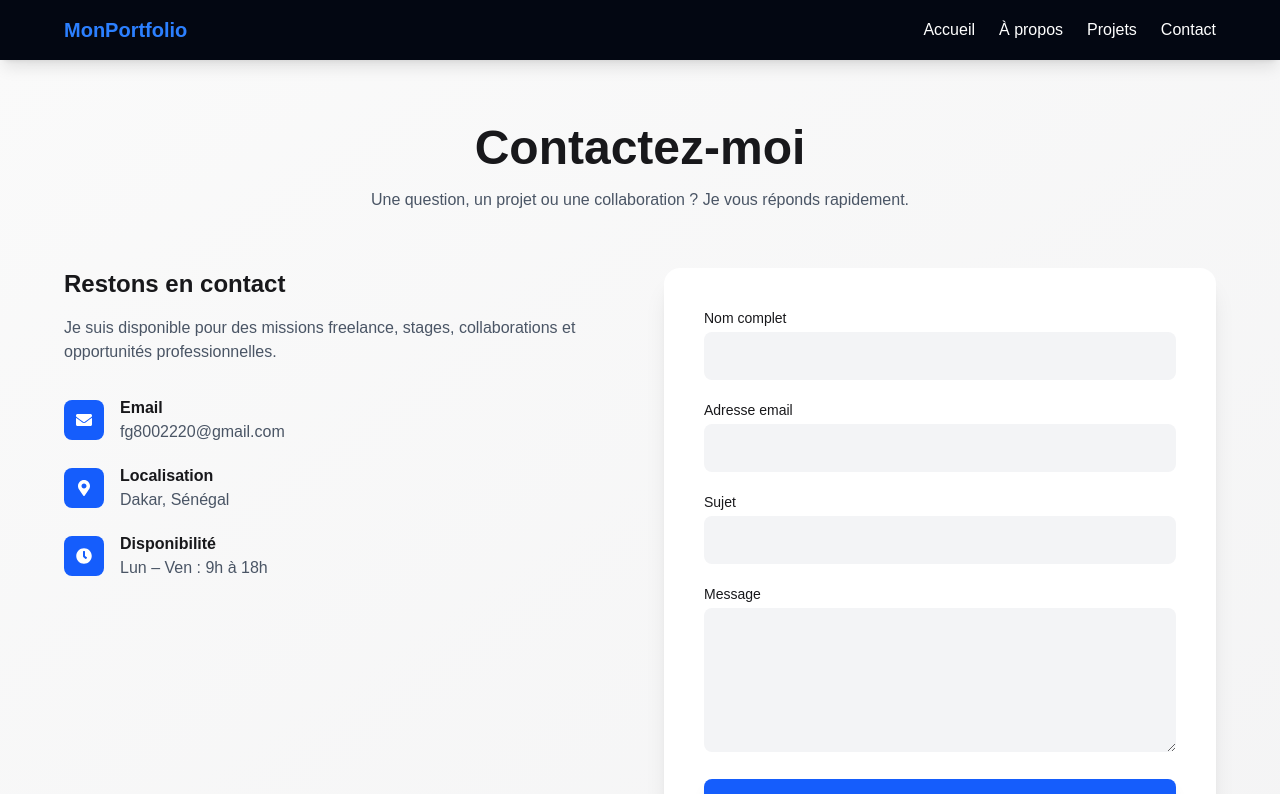
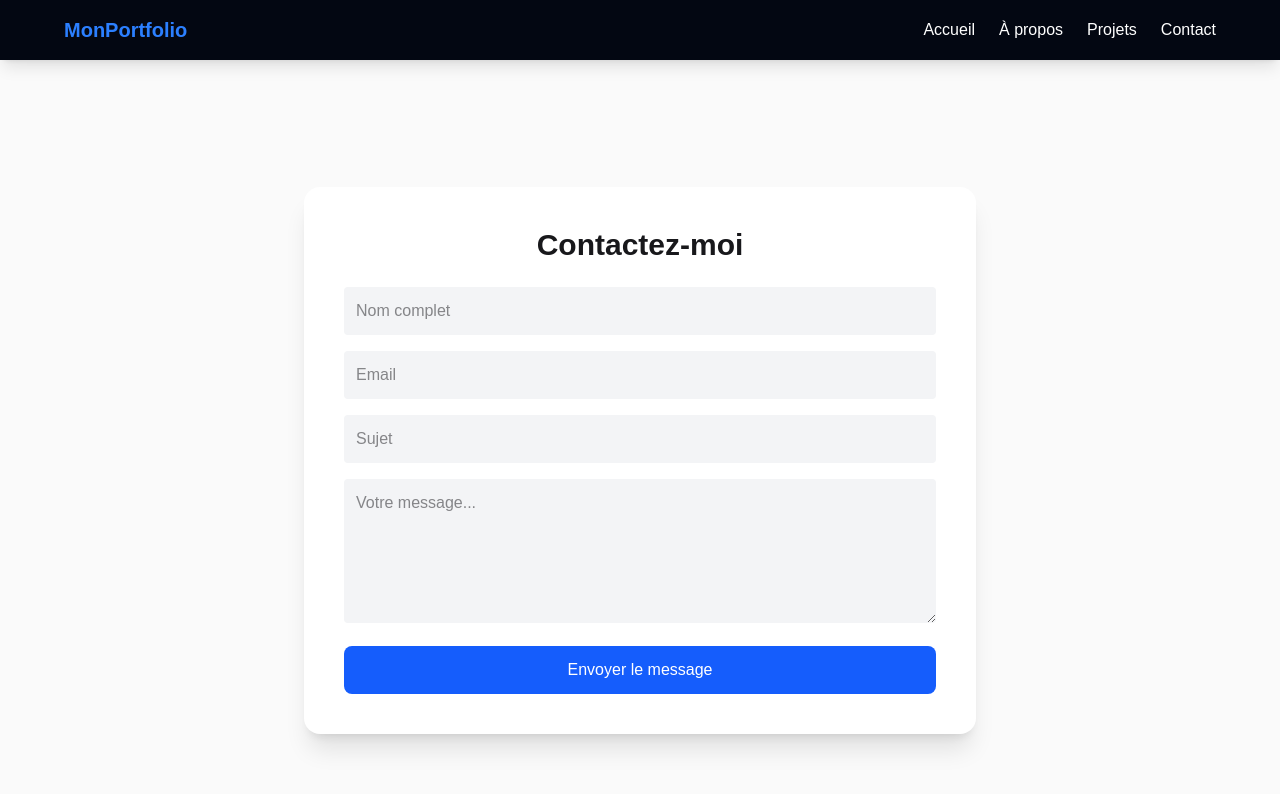
Before and after one commit to Fa150212/portfolio, a Next.js app in the folder frontend/: page /contact in a window 1280 px wide. Shown: the top 794 px of the page. Built offline with nearby package versions, Linux system fonts and the light colour scheme.

Commit message:
contact-send mail test

```diff
--- a/frontend/app/contact/page.tsx
+++ b/frontend/app/contact/page.tsx
@@ -1,9 +1,7 @@
-
 "use client";
 
 import { useState } from "react";
 import { API_URL } from "../services/api";
-import { FaEnvelope, FaMapMarkerAlt, FaClock } from "react-icons/fa";
 
 export default function ContactPage() {
   const [form, setForm] = useState({
@@ -46,72 +44,9 @@ export default function ContactPage() {
   };
 
   return (
-    <div className="min-h-screen bg-gradient-to-br from-zinc-50 to-zinc-100 dark:from-black dark:to-zinc-900 px-6 py-16">
-
-      {/* Header */}
-      <div className="text-center max-w-2xl mx-auto mb-14">
-        <h1 className="text-4xl md:text-5xl font-extrabold mb-4">
-          Contactez-moi
-        </h1>
-        <p className="text-gray-600 dark:text-gray-300">
-          Une question, un projet ou une collaboration ?
-          Je vous réponds rapidement.
-        </p>
-      </div>
-
-      <div className="max-w-6xl mx-auto grid md:grid-cols-2 gap-12 items-start">
-
-        {/* Infos contact */}
-        <div className="space-y-8">
-          <div>
-            <h2 className="text-2xl font-bold mb-4">Restons en contact</h2>
-            <p className="text-gray-600 dark:text-gray-300">
-              Je suis disponible pour des missions freelance, stages,
-              collaborations et opportunités professionnelles.
-            </p>
-          </div>
-
-          <div className="space-y-5">
-            <div className="flex items-center gap-4">
-              <div className="bg-blue-600 text-white p-3 rounded-lg">
-                <FaEnvelope />
-              </div>
-              <div>
-                <p className="font-semibold">Email</p>
-                <p className="text-gray-600 dark:text-gray-300">
-                  fg8002220@gmail.com
-                </p>
-              </div>
-            </div>
-
-            <div className="flex items-center gap-4">
-              <div className="bg-blue-600 text-white p-3 rounded-lg">
-                <FaMapMarkerAlt />
-              </div>
-              <div>
-                <p className="font-semibold">Localisation</p>
-                <p className="text-gray-600 dark:text-gray-300">
-                  Dakar, Sénégal
-                </p>
-              </div>
-            </div>
-
-            <div className="flex items-center gap-4">
-              <div className="bg-blue-600 text-white p-3 rounded-lg">
-                <FaClock />
-              </div>
-              <div>
-                <p className="font-semibold">Disponibilité</p>
-                <p className="text-gray-600 dark:text-gray-300">
-                  Lun – Ven : 9h à 18h
-                </p>
-              </div>
-            </div>
-          </div>
-        </div>
-
-        {/* Formulaire */}
-        <div className="bg-white dark:bg-zinc-900 p-8 md:p-10 rounded-2xl shadow-xl">
+    <div className="min-h-screen bg-zinc-50 dark:bg-black flex items-center justify-center px-6">
+      <div className="max-w-2xl w-full bg-white dark:bg-zinc-900 p-10 rounded-2xl shadow-xl">
+        <h1 className="text-3xl font-bold mb-6 text-center">Contactez-moi</h1>
 
         {success && (
           <div className="bg-green-100 text-green-700 p-3 rounded mb-4 text-center">
@@ -125,180 +60,51 @@ export default function ContactPage() {
           </div>
         )}
 
-          <form onSubmit={handleSubmit} className="space-y-5">
-
-            <div>
-              <label className="block mb-1 text-sm font-medium">
-                Nom complet
-              </label>
+        <form onSubmit={handleSubmit} className="space-y-4">
           <input
             type="text"
+            placeholder="Nom complet"
             required
             value={form.name}
             onChange={(e) => setForm({ ...form, name: e.target.value })}
-                className="w-full p-3 rounded-lg bg-gray-100 dark:bg-zinc-800 focus:ring-2 focus:ring-blue-500 outline-none"
+            className="w-full p-3 rounded bg-gray-100 dark:bg-zinc-800"
           />
-            </div>
 
-            <div>
-              <label className="block mb-1 text-sm font-medium">
-                Adresse email
-              </label>
           <input
             type="email"
+            placeholder="Email"
             required
             value={form.email}
             onChange={(e) => setForm({ ...form, email: e.target.value })}
-                className="w-full p-3 rounded-lg bg-gray-100 dark:bg-zinc-800 focus:ring-2 focus:ring-blue-500 outline-none"
+            className="w-full p-3 rounded bg-gray-100 dark:bg-zinc-800"
           />
-            </div>
 
-            <div>
-              <label className="block mb-1 text-sm font-medium">
-                Sujet
-              </label>
           <input
             type="text"
+            placeholder="Sujet"
             value={form.subject}
             onChange={(e) => setForm({ ...form, subject: e.target.value })}
-                className="w-full p-3 rounded-lg bg-gray-100 dark:bg-zinc-800 focus:ring-2 focus:ring-blue-500 outline-none"
+            className="w-full p-3 rounded bg-gray-100 dark:bg-zinc-800"
           />
-            </div>
 
-            <div>
-              <label className="block mb-1 text-sm font-medium">
-                Message
-              </label>
           <textarea
+            placeholder="Votre message..."
             required
             rows={5}
             value={form.message}
             onChange={(e) => setForm({ ...form, message: e.target.value })}
-                className="w-full p-3 rounded-lg bg-gray-100 dark:bg-zinc-800 focus:ring-2 focus:ring-blue-500 outline-none"
+            className="w-full p-3 rounded bg-gray-100 dark:bg-zinc-800"
           />
-            </div>
 
           <button
             type="submit"
             disabled={loading}
-              className="w-full bg-blue-600 hover:bg-blue-700 text-white p-3 rounded-lg font-semibold shadow-lg hover:shadow-xl transition transform hover:-translate-y-0.5"
+            className="w-full bg-blue-600 hover:bg-blue-700 text-white p-3 rounded-lg transition"
           >
             {loading ? "Envoi en cours..." : "Envoyer le message"}
           </button>
         </form>
       </div>
     </div>
-    </div>
   );
 }
-
-// "use client";
-
-// import { useState } from "react";
-// import { API_URL } from "../services/api";
-
-// export default function ContactPage() {
-//   const [form, setForm] = useState({
-//     name: "",
-//     email: "",
-//     subject: "",
-//     message: "",
-//   });
-
-//   const [loading, setLoading] = useState(false);
-//   const [success, setSuccess] = useState("");
-//   const [error, setError] = useState("");
-
-//   const handleSubmit = async (e: any) => {
-//     e.preventDefault();
-//     setLoading(true);
-//     setSuccess("");
-//     setError("");
-
-//     try {
-//       const res = await fetch(`${API_URL}/contact`, {
-//         method: "POST",
-//         headers: { "Content-Type": "application/json" },
-//         body: JSON.stringify(form),
-//       });
-
-//       const data = await res.json();
-
-//       if (res.ok) {
-//         setSuccess("Message envoyé avec succès ✅");
-//         setForm({ name: "", email: "", subject: "", message: "" });
-//       } else {
-//         setError(data.message);
-//       }
-//     } catch (err) {
-//       setError("Erreur serveur");
-//     }
-
-//     setLoading(false);
-//   };
-
-//   return (
-//     <div className="min-h-screen bg-zinc-50 dark:bg-black flex items-center justify-center px-6">
-//       <div className="max-w-2xl w-full bg-white dark:bg-zinc-900 p-10 rounded-2xl shadow-xl">
-//         <h1 className="text-3xl font-bold mb-6 text-center">Contactez-moi</h1>
-
-//         {success && (
-//           <div className="bg-green-100 text-green-700 p-3 rounded mb-4 text-center">
-//             {success}
-//           </div>
-//         )}
-
-//         {error && (
-//           <div className="bg-red-100 text-red-700 p-3 rounded mb-4 text-center">
-//             {error}
-//           </div>
-//         )}
-
-//         <form onSubmit={handleSubmit} className="space-y-4">
-//           <input
-//             type="text"
-//             placeholder="Nom complet"
-//             required
-//             value={form.name}
-//             onChange={(e) => setForm({ ...form, name: e.target.value })}
-//             className="w-full p-3 rounded bg-gray-100 dark:bg-zinc-800"
-//           />
-
-//           <input
-//             type="email"
-//             placeholder="Email"
-//             required
-//             value={form.email}
-//             onChange={(e) => setForm({ ...form, email: e.target.value })}
-//             className="w-full p-3 rounded bg-gray-100 dark:bg-zinc-800"
-//           />
-
-//           <input
-//             type="text"
-//             placeholder="Sujet"
-//             value={form.subject}
-//             onChange={(e) => setForm({ ...form, subject: e.target.value })}
-//             className="w-full p-3 rounded bg-gray-100 dark:bg-zinc-800"
-//           />
-
-//           <textarea
-//             placeholder="Votre message..."
-//             required
-//             rows={5}
-//             value={form.message}
-//             onChange={(e) => setForm({ ...form, message: e.target.value })}
-//             className="w-full p-3 rounded bg-gray-100 dark:bg-zinc-800"
-//           />
-
-//           <button
-//             type="submit"
-//             disabled={loading}
-//             className="w-full bg-blue-600 hover:bg-blue-700 text-white p-3 rounded-lg transition"
-//           >
-//             {loading ? "Envoi en cours..." : "Envoyer le message"}
-//           </button>
-//         </form>
-//       </div>
-//     </div>
-//   );
-// }
```
Lines whose indentation alone changed are shown as unchanged.
